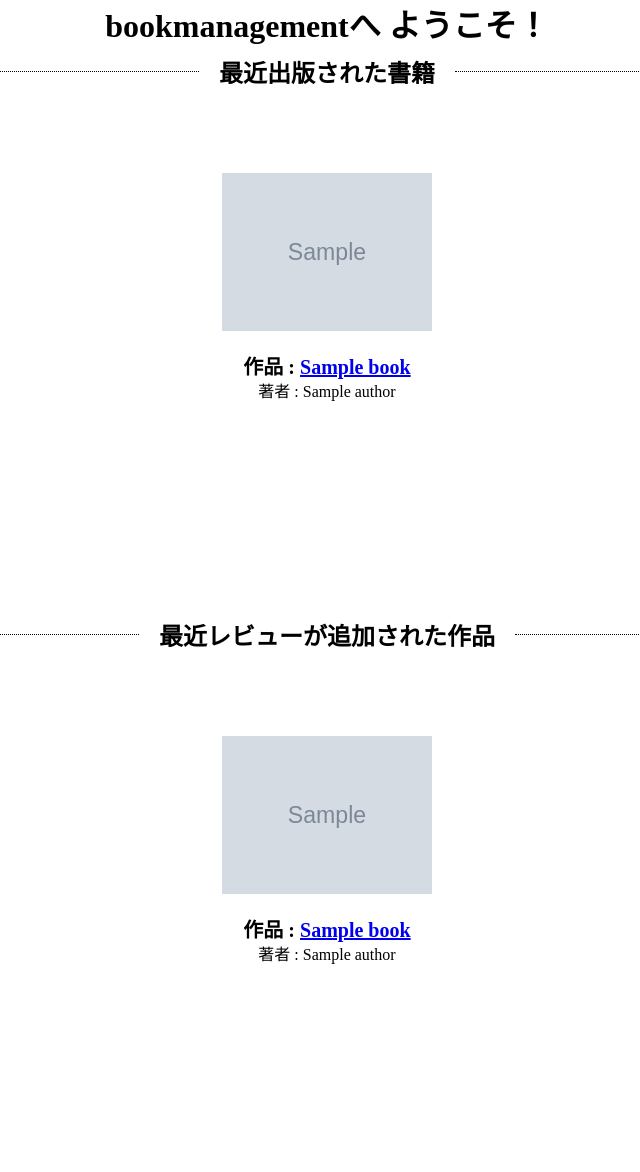
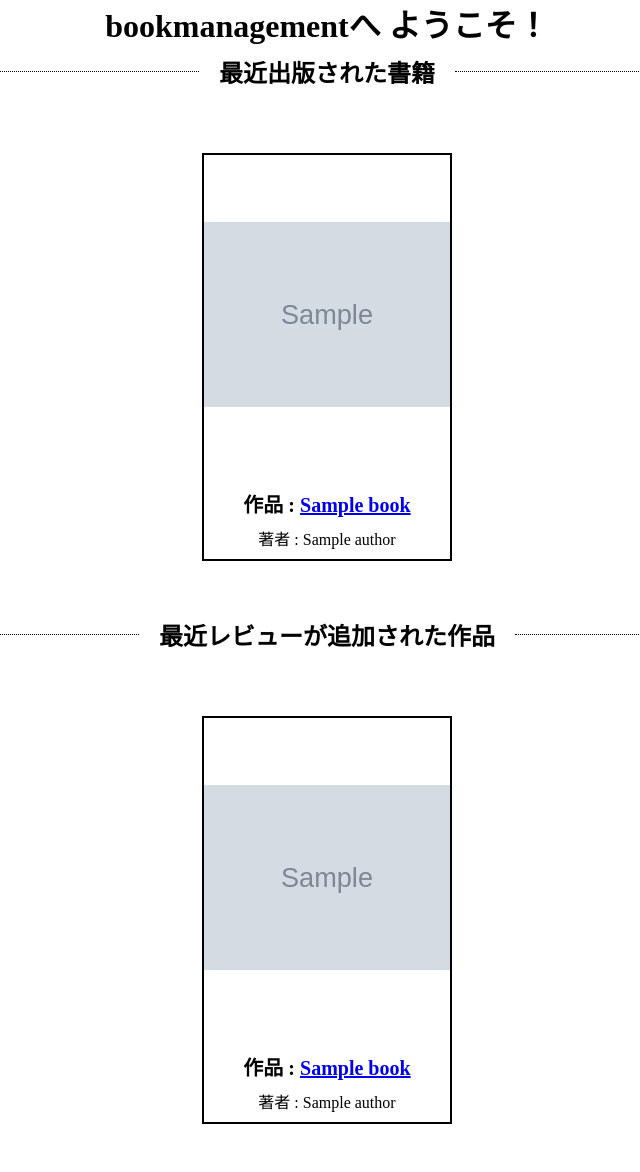
Before and after one commit to kazuzuz/book-managament, a Django app: page / in a window 1280 px wide. Shown: the part 65-1237 px from the top of the page, without its empty margins (313-953 px from the left). Run offline with Django 4.2, Linux system fonts and the light colour scheme; tables that the repository leaves empty hold one stand-in row (values such as "Sample post"); grey boxes marked "Sample" are stand-in pictures.

Commit message:
cardの修正

```diff
--- a/book/static/css/pages/dashboard.css
+++ b/book/static/css/pages/dashboard.css
@@ -27,8 +27,6 @@ body {
     width: 100%;
     height: 80%;
     padding-top: 56.25%;
-    background: url('/static/image/onepiece.jpg') no-repeat center;
-    background-size: contain;
     box-sizing: border-box;
     border-top: 2px solid black;
     border-left: 2px solid black;
--- a/book/static/css/pages/home.css
+++ b/book/static/css/pages/home.css
@@ -22,27 +22,28 @@ body {
     padding: 24px;
     padding-right: 54px;
     padding-left: 54px;
+}
+.card__imgframe{
+    width: 100%;
+    height: 80%;
+    padding-top: 56.25%;
+    box-sizing: border-box;
+    border-top: 2px solid black;
+    border-left: 2px solid black;
+    border-right: 2px solid black;
+}
+.card__textbox{
+    width: 100%;
+    height: 22%;
+    padding: 20px 18px;
+    background: #ffffff;
+    box-sizing: border-box;
+    border-right: 2px solid black;
+    border-bottom: 2px solid black;
+    border-left: 2px solid black;
 
 }
-
-
-.card__imgframe {
-    width: 100%;
-    height: auto;
-    text-align: center;
-    padding: 20px;
-    box-sizing: border-box;
-
-}
-.card__img {
-    max-width: 100%;
-    height: auto;
-
-}
-
-.card__title {
-    font-size: 24px;
-    font-weight: bold;
+.card__textbox > * + *{
     margin-top: 10px;
 }
 .card__titletext{
--- a/book/templates/dashboard.html
+++ b/book/templates/dashboard.html
@@ -15,11 +15,12 @@ bookmanagement
     <h1 class = "h1">{{user.email}}さん  ようこそ！</h1>
     {% if favorite_book_list %}
         <h2>お気に入り登録した作品</h2>
+
         <div class="flexbox">
             {% for book in favorite_book_list %}
             <div class="flex_item">
              <div class="card">
-                 <div class="card__imgframe"></div>
+                 <div class="card__imgframe" style="background: url({{book.image.url}}) no-repeat center; background-size: contain;"></div>
                  <div class="card__textbox">
                         <div class="card__titletext">
                                 作品 : <a href="{% url 'book:detail' book.id %}">{{ book.title }}</a><br>
--- a/book/templates/home.html
+++ b/book/templates/home.html
@@ -22,13 +22,13 @@ bookmanagement
         {% for book in latest_book_list%}
         <div class="flex_item">
             <div class="card">
-                    <div class="card__imgframe">
-                        <img src="{{ book.image.url }}" alt="No Image" class="card__img">
-                    </div>
+                <div class="card__imgframe" style="background: url({{book.image.url}}) no-repeat center; background-size: contain;"></div>
+                <div class="card__textbox">
                        <div class="card__titletext">
                                作品 : <a href="{% url 'book:detail' book.id %}">{{ book.title }}</a><br>
                        </div>
                                <div class="card__overviewtext">著者 : {{book.author}}</div>
+                 </div>
              </div>
            </div>
         {% endfor %}
@@ -44,13 +44,13 @@ bookmanagement
             {% for review in latest_review_list %}
             <div class="flex_item">
                 <div class="card">
-                        <div class="card__imgframe">
-                            <img src="{{ review.book.image.url }}" alt="No Image" class="card__img">
-                        </div>
+                    <div class="card__imgframe" style="background: url({{review.book.image.url}}) no-repeat center; background-size: contain;"></div>
+                    <div class="card__textbox">
                            <div class="card__titletext">
                                    作品 : <a href="{% url 'book:detail' review.book.id %}">{{ review.book.title }}</a><br>
                            </div>
                                    <div class="card__overviewtext">著者 : {{review.book.author}}</div>
+                     </div>
                  </div>
                </div>
             {% endfor %}
```
Lines whose indentation alone changed are shown as unchanged.
